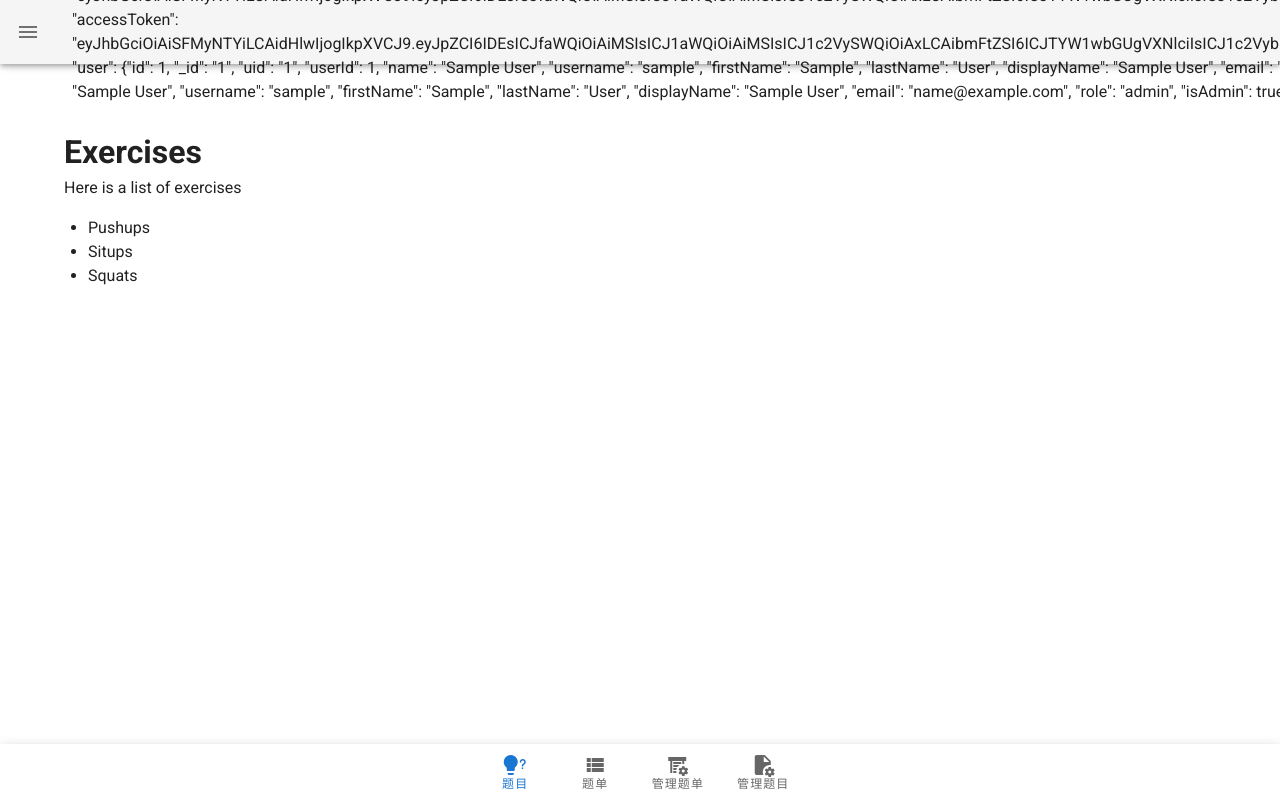
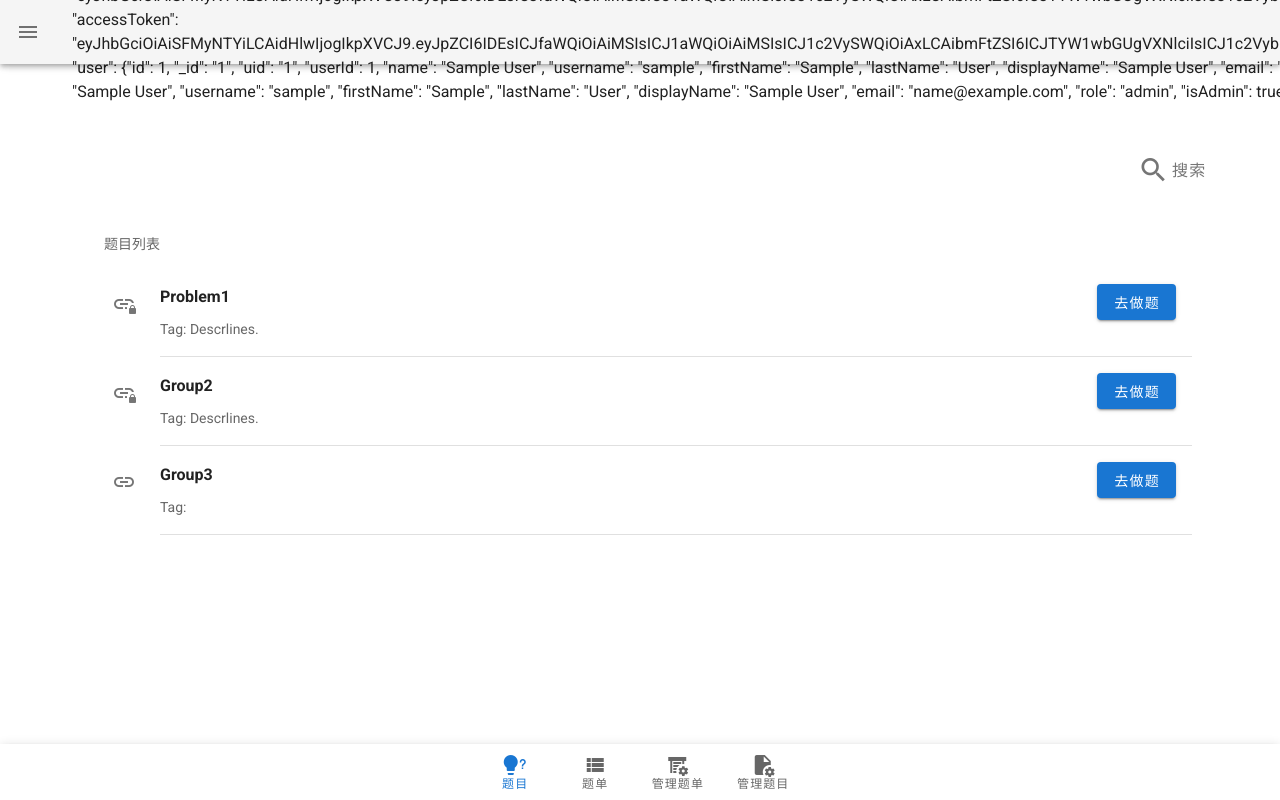
Before and after one commit to zhangyitonggg/ASEPT, a Vue app in the folder frontend_by_aostl/: page /exercises in a window 1280 px wide. Built offline with nearby package versions, Linux system fonts and the light colour scheme; sample sign-in values are in the browser's storage.

Commit message:
增加exercises

```diff
--- /dev/null
+++ b/frontend_by_aostl/src/components/exercises/Problem.vue
@@ -0,0 +1,228 @@
+<template>
+  <v-container fluid>
+      <v-col>
+        <searchbar />
+      </v-col>
+      <v-col>
+        <v-list three-line>
+          <template v-for="(item, index) in items">
+            <v-subheader
+              v-if="item.header"
+              :key="item.header"
+              v-text="item.header"
+            ></v-subheader>
+            <v-divider
+              v-else-if="item.divider"
+              :key="index"
+              :inset="item.inset"
+            ></v-divider>
+            <v-list-item
+              v-else-if="item.name"
+              :key="item.name"
+            >
+              <v-list-item-avatar>
+                <v-icon> {{ item.locked ? "mdi-link-lock" : "mdi-link"}}</v-icon>
+              </v-list-item-avatar>
+              <v-list-item-content>
+                <v-list-item-title>
+                  <h4>
+                    {{ item.name }}
+                  </h4>
+                </v-list-item-title>
+                <v-list-item-subtitle>
+                  Tag: {{ item.tag }}
+                </v-list-item-subtitle>
+              </v-list-item-content>
+              <v-list-item-action>
+                <v-btn
+                  color="primary"
+                  @click="solveProblem(item)"
+                > 去做题 </v-btn>
+              </v-list-item-action>
+
+            </v-list-item>
+          </template>
+        </v-list>
+      </v-col>
+  </v-container>
+</template>
+
+<script>
+import searchbar from '../SearchBar.vue'
+
+export default {
+  data () {
+    return {
+      itemsPerPageArray: [4, 8, 12],
+      search: '',
+      filter: {},
+      sortDesc: false,
+      page: 1,
+      itemsPerPage: 4,
+      sortBy: 'name',
+      keys: [
+        'Name',
+        'Tag',
+      ],
+      items: [
+        { header: '题目列表' },
+        {
+          name: 'Problem1',
+          tag: 'Descrlines.',
+          gid: 'xxx1',
+          locked: true,
+          content: '66666666',
+        },
+        { divider: true, inset: true },
+        {
+          name: 'Group2',
+          //founder: 'User2',
+          tag: 'Descrlines.',
+          gid: 'xxx2',
+          locked: true,
+        },
+        { divider: true, inset: true },
+        {
+          name: 'Group3',
+          founder: 'User3',
+          description: 'Descrlines.',
+          gid: 'xxx3',
+          locked: false,
+        },
+        { divider: true, inset: true },
+        // {
+        //   name: 'Group4',
+        //   founder: 'User4',
+        //   description: 'Descrlines.',
+        //   gid: 'xxx4',
+        //   locked: false,
+        // },
+        // { divider: true, inset: true },
+        // {
+        //   name: 'Group5',
+        //   founder: 'User5',
+        //   description: 'Descrlines.',
+        //   gid: 'xxx5',
+        //   locked: false,
+        // },
+        // { divider: true, inset: true },
+        // {
+        //   name: 'Group6',
+        //   founder: 'User6',
+        //   description: 'Descrlines.',
+        //   gid: 'xxx6',
+        //   locked: false,
+        // },
+        // { divider: true, inset: true },
+        // {
+        //   name: 'Group7',
+        //   founder: 'User7',
+        //   description: 'Description of Group7 that is long enough to wrap onto multiple lines.',
+        //   gid: 'xxx7',
+        //   locked: false,
+        // },
+        // { divider: true, inset: true },
+        // {
+        //   name: 'Group8',
+        //   founder: 'User8',
+        //   description: 'Descrlines.',
+        //   gid: 'xxx8',
+        //   locked: false,
+        // },
+        // { divider: true, inset: true },
+        // {
+        //   name: 'Group9',
+        //   founder: 'User9',
+        //   description: 'Description of Group9 that is long enough to wrap onto multiple lines.',
+        //   gid: 'xxx9',
+        //   locked: false,
+        // },
+        // { divider: true, inset: true },
+        // {
+        //   name: 'Group10',
+        //   founder: 'User10',
+        //   description: 'Another description that should also wrap onto multiple lines.',
+        //   gid: 'xxx10',
+        //   locked: false,
+        // }
+      ],
+    }
+  },
+  computed: {
+    numberOfPages () {
+      return Math.ceil(this.items.length / this.itemsPerPage)
+    },
+    filteredKeys () {
+      return this.keys.filter(key => key !== 'Name')
+    },
+  },
+  methods: {
+    nextPage () {
+      if (this.page + 1 <= this.numberOfPages) this.page += 1
+    },
+    formerPage () {
+      if (this.page - 1 >= 1) this.page -= 1
+    },
+    updateItemsPerPage (number) {
+      this.itemsPerPage = number
+    },
+    solveProblem(item){
+      // 在这里添加处理申请加入逻辑的代码
+      //alert(`申请加入 ${item.name}`);
+    //   console.log('hhhhhhhh');
+    //   this.$store.commit('setAlert',{
+    //     type: 'info',
+    //     message: '恭喜你答对了！'
+    //   })
+      alert('恭喜你答对了！');
+      this.$router.push('/exercise/solve');
+    },
+  },
+  components: {
+    searchbar
+  }
+}
+</script>
+
+<style scoped>
+.scrollable-container {
+  position: relative;
+  top: -10%;
+  height: 100%;
+  overflow: auto;
+}
+
+.header-title {
+  font-size: 18px;
+  font-weight: 500;
+  color: #ffffff;
+  margin-right: 30%;
+}
+
+.pagination-info {
+  font-size: 16px;
+  font-weight: bold;
+  margin-left: 2%; /* Adjust as needed to move it slightly to the right */
+}
+
+.item-card {
+  display: flex;
+  flex-direction: column;
+  height: 100%;
+  position: relative;
+}
+
+.description-text {
+  display: block;
+  white-space: normal; /* Allow text to wrap onto multiple lines */
+}
+
+.apply-button {
+  font-size: 14px;
+  position: absolute;
+  color: white;
+  font-weight:900;
+  top: 15px;
+  right: 20px;
+}
+</style>
--- /dev/null
+++ b/frontend_by_aostl/src/components/exercises/Solve.vue
@@ -0,0 +1,26 @@
+<template>
+    <div>
+        66666<br/>
+        {{content}}
+    </div>
+</template>
+
+<script>
+    export default{
+        data() {
+            return {
+                content:'',
+                id:-1,
+            }
+        },
+        mounted() {
+            this.id = this.$store.problemid;
+            //this.getProblme(id);
+        },
+        methods: {
+            getProblem(id) {
+                //补充交互功能
+            },
+        }
+    }
+</script>
--- a/frontend_by_aostl/src/router/index.ts
+++ b/frontend_by_aostl/src/router/index.ts
@@ -56,6 +56,15 @@ const routes: Array<RouteConfig> = [
     }
   },
   {
+    path: '/exercise/solve',
+    name: 'solves',
+    component: () => import('../components/exercises/Solve.vue'),
+    meta: {
+      requireAuth: true,
+      title: '去做题'
+    }
+  },
+  {
     path: '/me',
     name: 'me',
     component: PersonalCenter,
--- a/frontend_by_aostl/src/store/index.js
+++ b/frontend_by_aostl/src/store/index.js
@@ -15,10 +15,12 @@ export default new Vuex.Store({
     },
     _token_: null,
     _app_title_: "Test",
+    _problem_id_:0,
   },
   getters: {
     username: state => state._user_name_ == null ? "UnauthorizedUser" : state._user_name_,
-  },
+    problemid: state => state._problem_id_,
+    },
   mutations: {
     checkToken(state) {
       if (!state._user_name_ || state._user_name_ === "UnauthorizedUser") {
@@ -60,6 +62,9 @@ export default new Vuex.Store({
     },
     setAppTitle(state, title) {
       state._app_title_ = title;
+    },
+    setProblemid(state, id){
+      state._problem_id_ = id;
     }
   },
   actions: {
--- a/frontend_by_aostl/src/views/ExercisesView.vue
+++ b/frontend_by_aostl/src/views/ExercisesView.vue
@@ -3,7 +3,7 @@
     class="spacing-playground pa-16"
     fluid
   >
-    <div>
+    <!-- <div>
       <h1>Exercises</h1>
       <p>Here is a list of exercises</p>
       <ul>
@@ -11,8 +11,9 @@
           {{ exercise.name }}
         </li>
       </ul>
-    </div>
-    <!-- <component :is="currentComponent" /> -->
+    </div> -->
+    <component :is="currentComponent" />
+
     <v-bottom-navigation
       app
       fixed
@@ -41,10 +42,19 @@
 </template>
 
 <script>
-
+import SearchBar from '../components/SearchBar.vue'
+import Problem from '../components/exercises/Problem.vue'
+import ProblemList from '../components/exercises/ProblemList.vue'
+import ProblemManage from '../components/exercises/ProblemManage.vue'
+import ListManage from '../components/exercises/ListManage.vue'
 export default {
   name: 'HomeView',
   components: {
+    Problem,
+    ProblemList,
+    ListManage,
+    ProblemManage,
+    SearchBar
   },
   data() {
     return {
@@ -59,15 +69,16 @@ export default {
   },
   computed: {
     currentComponent() {
-      // switch (this.activeBtn) {
-      //   case 'waterbar':
-      //     return 'Waterbar';
-      //   case 'feedback':
-      //     return 'Feedback';
-      //   default:
-      //     return 'News';
-      // }
-      return 'problems'
+      switch (this.activeBtn) {
+        case 'problems':
+          return 'Problem';
+        case 'problemGroups':
+          return 'ProblemList';
+        case 'manageProblemGroups':
+          return 'ListManage';
+        default:
+          return 'ProblemManage';
+      }
     }
   },
   methods: {
```
Also changed, not shown: frontend_by_aostl/src/components/exercises/ListManage.vue (added), frontend_by_aostl/src/components/exercises/ProblemList.vue (added), frontend_by_aostl/src/components/exercises/ProblemManage.vue (added).
